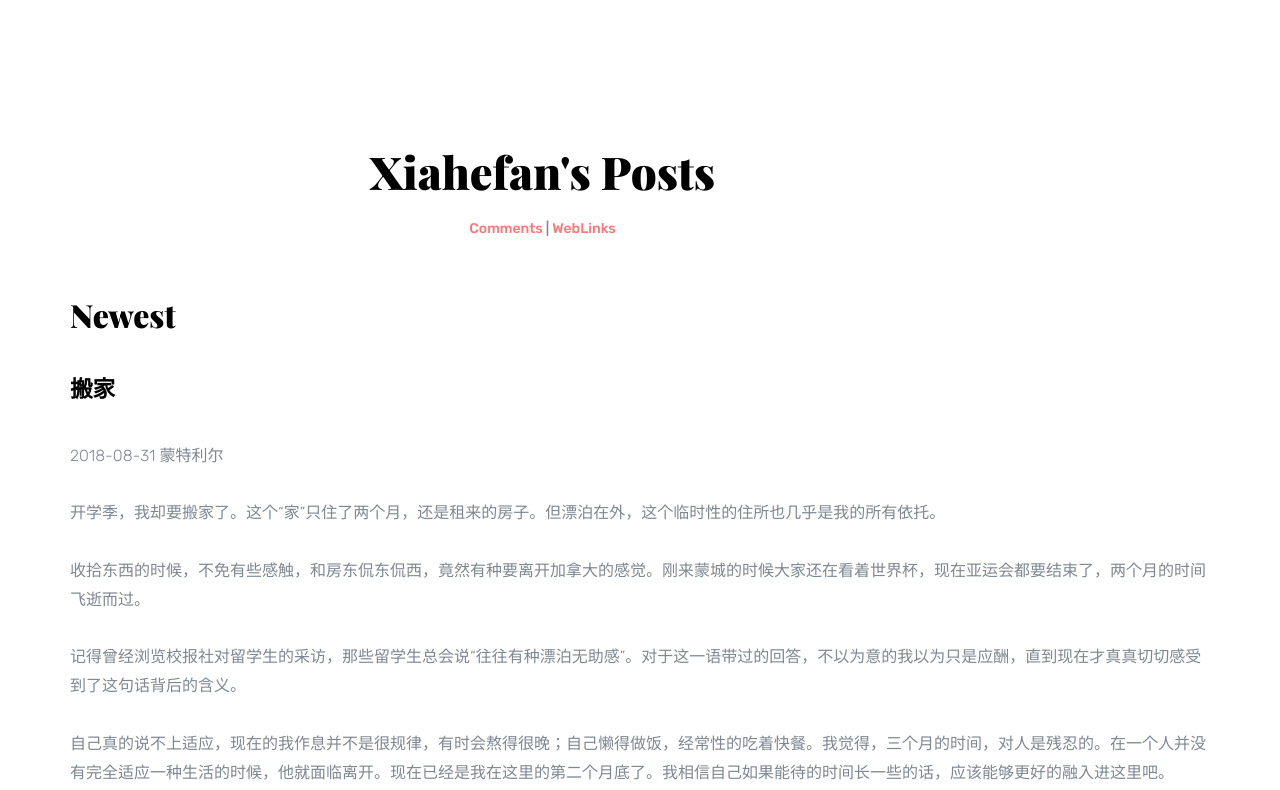
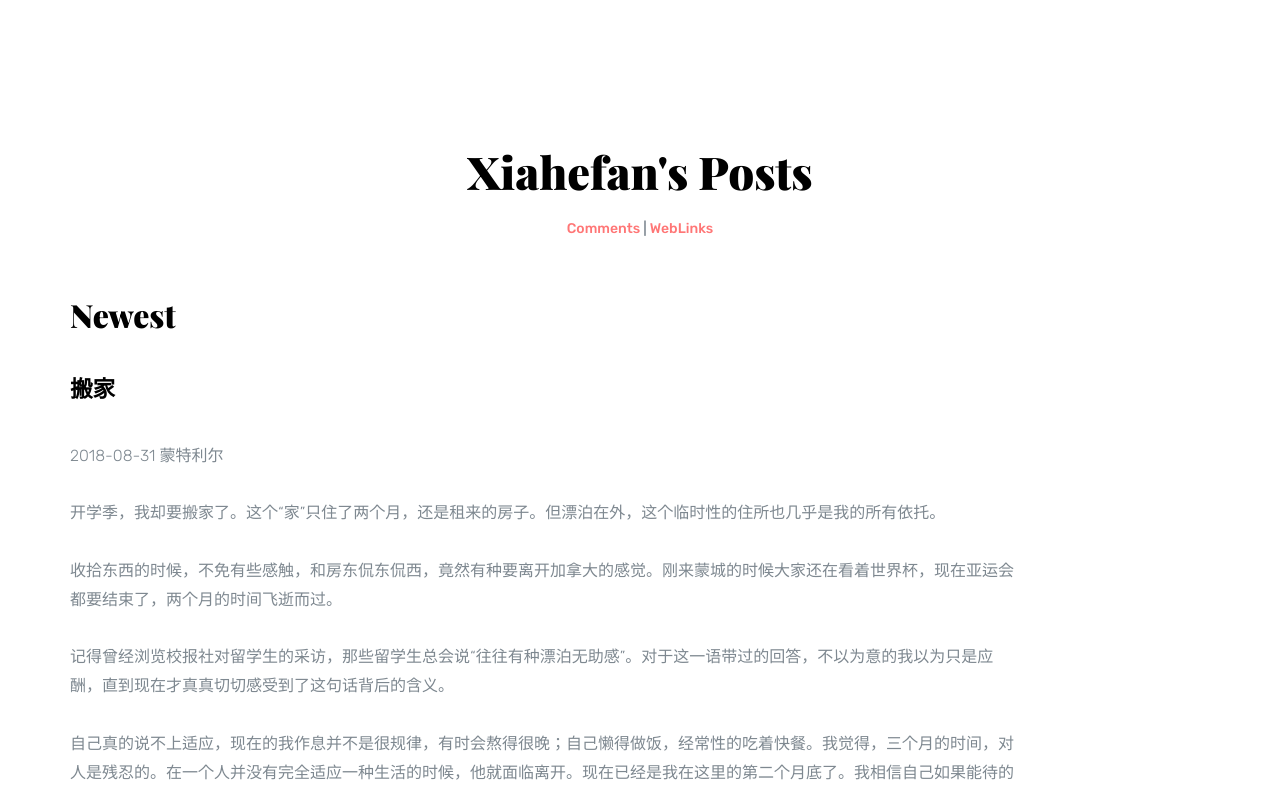
Before and after one commit to cnzhikai/v1_cnzhikai.github.io, a website: page index.html in a window 1280 px wide. Shown: the top 790 px of the page. Drawn offline with nearby package versions, Linux system fonts and the light colour scheme; a script that the page names is missing.

Commit message:
Update index.html

```diff
--- a/index.html
+++ b/index.html
@@ -39,14 +39,14 @@
     <section class="probootstrap-section">
       <div class="container">
         <div class="row">
-          <div class="col-md-10 text-center mb50">
+          <div class="col-md-12 text-center mb50">
 		    <h2>  </h2>
             <h2 class="mt0">Xiahefan's Posts</h2>
 		  <h5><a href="./comments.html">Comments</a> | <a href="./links.html">WebLinks</a></li></h5>
           </div>
         </div>
         <div class="row">
-		 <div class="col-md-12">
+		 <div class="col-md-10">
             <h3 class="mt0 mb40">Newest</h3>
             <p>
 <h4>搬家</h4>
```
